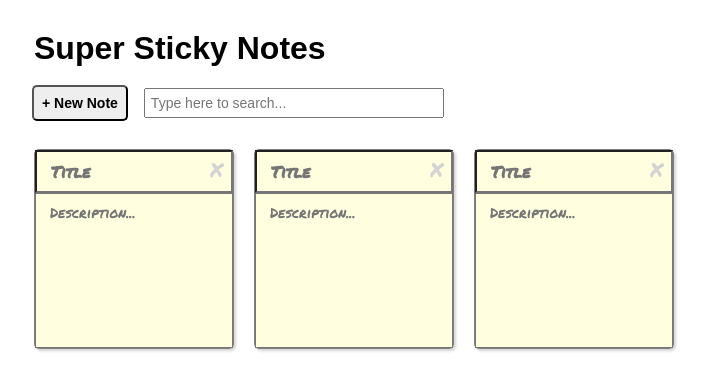
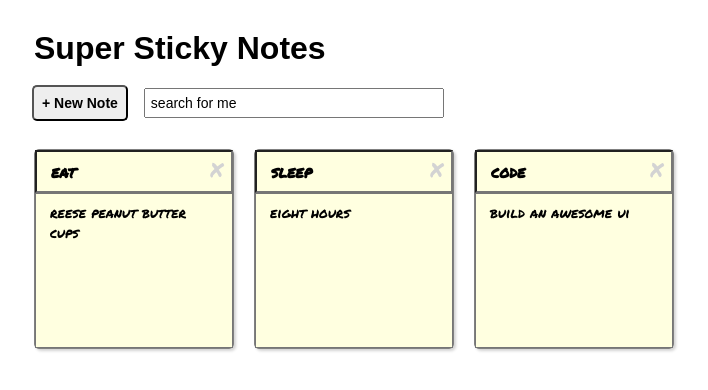
Before and after one commit to jordanr2m/sticky-notes-app, a React (Create React App) app: page / in a window 1280 px wide. Shown: the top 390 px of the page, without its empty margins (286-994 px from the left). Built offline with nearby package versions, Linux system fonts and the light colour scheme.

Commit message:
Added filter functionality to NotesList component.

```diff
--- a/src/Header.js
+++ b/src/Header.js
@@ -1,11 +1,11 @@
 import React from "react";
 
-const Header = () => (
+const Header = (props) => (
     <header>
         <h1 className="app-header__title">Super Sticky Notes</h1>
         <aside className="app-header__controls">
             <button className="add-new">+ New Note</button>
-            <input className="search" type="text" placeholder="Type here to search..." />
+            <input className="search" type="text" placeholder="Type here to search..." value={props.searchText} />
         </aside>
     </header>
 );
--- a/src/Note.js
+++ b/src/Note.js
@@ -1,9 +1,9 @@
 import React from "react";
 
-const Note = () => (
+const Note = (props) => (
     <li className="note">
-        <input className="note__title" type="text" placeholder="Title" />
-        <textarea className="note__description" placeholder="Description..." />
+        <input className="note__title" type="text" placeholder="Title" value={props.note.title}/>
+        <textarea className="note__description" placeholder="Description..." value={props.note.description}/>
         <span className="note__delete">X</span>
     </li>
 );
--- a/src/NotesList.js
+++ b/src/NotesList.js
@@ -3,8 +3,11 @@
 
 const NotesList = (props) => {
     // console.log(props);
+    const keepSearchMatches = note => note.doesMatchSearch;
+    const searchMatches = props.notes.filter(keepSearchMatches);
+
     const renderNote = (note) => <Note note={note} id={note.id} />
-    const noteElements = props.notes.map(renderNote);
+    const noteElements = searchMatches.map(renderNote);
     return (
         <ul className="notes-list">
             {noteElements}
```
